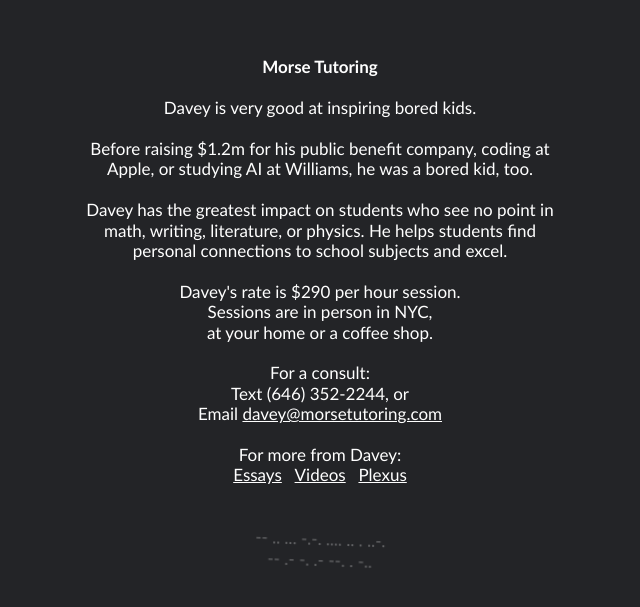
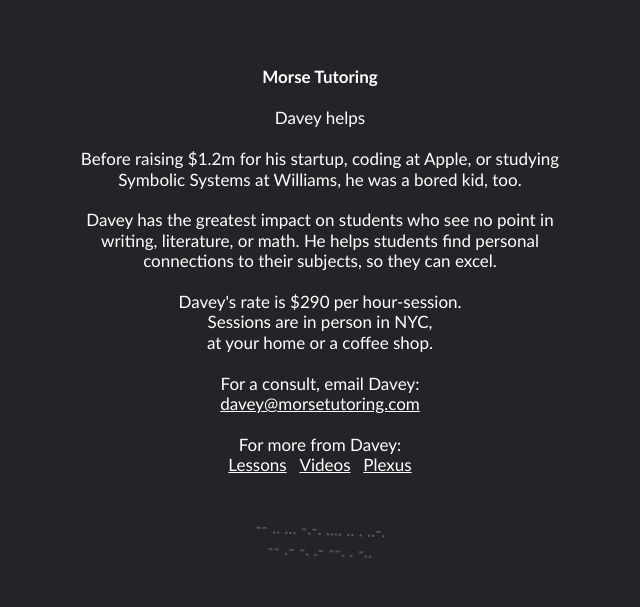
Before and after one commit to davey561/morse-tutoring, a React (Create React App) app: page / in a window 1280 px wide. Shown: the part 111-718 px from the top of the page, without its empty margins (320-960 px from the left). Built offline with nearby package versions, Linux system fonts and the light colour scheme.

Commit message:
fine wording

```diff
--- a/package.json
+++ b/package.json
@@ -42,5 +42,8 @@
       "last 1 firefox version",
       "last 1 safari version"
     ]
+  },
+  "devDependencies": {
+    "raw-loader": "^4.0.2"
   }
 }
--- a/src/App.tsx
+++ b/src/App.tsx
@@ -1,32 +1,43 @@
-import React from 'react';
+import React, { Fragment } from 'react';
 import logo from './logo.svg';
 import './App.css';
 
+const bioString =
+`Davey is very good at inspiring bored kids.
+
+Before raising $1.2m for his startup, coding at Apple, or studying artificial intelligence, he was a bored kid, too.
+
+Davey has the greatest impact on students who see no point in writing, reading, or math. He helps students find personal connections to these subjects so they excel.`
 function App() {
+  const formatBio = (bio: string)=> {
+    return <Fragment>{bio.split('/n').map(bioPiece => <div> {bioPiece}<br></br><br></br></div>)}</Fragment>
+  }
   return (
     <div className="App">
       <header className="App-header">
         <div className="title">        Morse Tutoring
 </div>
 
+
+
         <br></br>
         <div className="bio">
-        Davey is very good at inspiring bored kids.
+          {/* {formatBio(bioString)} */}
+        Davey helps
         <br></br><br></br>
-        Before raising $1.2m for his public benefit company, coding at Apple, or studying AI at Williams, he was a bored kid, too.
+        Before raising $1.2m for his startup, coding at Apple, or studying Symbolic Systems at Williams, he was a bored kid, too.
+  <br></br><br></br>
+        Davey has the greatest impact on students who see no point in writing, literature, or math. He helps students find personal connections to their subjects, so they can excel.
 <br></br><br></br>
-        Davey has the greatest impact on students who see no point in math, writing, literature, or physics.
-He helps students find personal connections to school subjects and excel.
+Davey's rate is $290 per hour-session. <br></br>Sessions are in person in NYC, <br></br>at your home or a coffee shop.
 <br></br><br></br>
-Davey's rate is $290 per hour session. <br></br>Sessions are in person in NYC, <br></br>at your home or a coffee shop.
-<br></br><br></br>
-For a consult: <br></br>Text (646) 352-2244, or<br></br>
-Email <a href="mailto:davey@plexus.earth" className='link'>davey@morsetutoring.com</a>
+For a consult, email Davey: <br></br>
+<a href="mailto:davey@morsetutoring.com?subject=Morse%20Tutoring%20Inquiry" className='link'>davey@morsetutoring.com</a>
 <br></br>
 <br></br>
 
 For more from Davey:<br></br>
-<a href="https://drive.google.com/drive/folders/1ofJzYy7RnUjDgN83L10LPm9gNsTl5GFf?usp=sharing" className='link'>Essays</a>&emsp;
+<a href="https://daveymorse.gumroad.com/l/school-secrets" className='link'>Lessons</a>&emsp;
 <a href="https://www.youtube.com/@morse-tutoring/shorts" className='link'>Videos</a>&emsp;
 <a href="https://plexus.earth" className='link'>Plexus</a></div>
 
```
Also changed, not shown: 1 other file (tests, documents, lock files or other folders).
